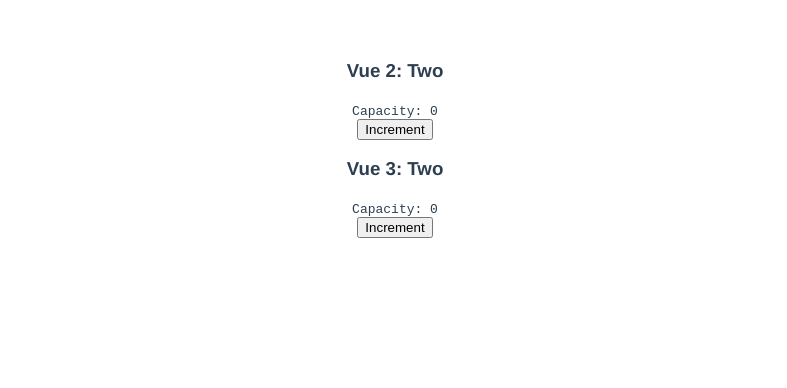
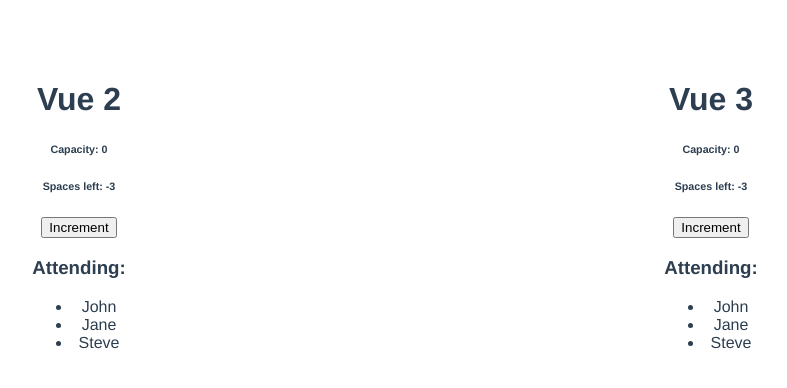
Before and after one commit to luisquezada881213/Vue2_vs_Vue3, a Vue app: page / in a window 1280 px wide. Shown: the top 388 px of the page, without its empty margins (245-1032 px from the left). Built offline with nearby package versions, Linux system fonts and the light colour scheme.

Commit message:
lesson 4

```diff
--- a/src/App.vue
+++ b/src/App.vue
@@ -1,21 +1,21 @@
 <template>
   <div id="app">
-    <Vue2Two />
-    <Vue3Two />
+    <Vue2/>
+    <Vue3/>
   </div>
 </template>
 
 <script>
 //import Vue2One from './components/Vue2/One'
 //import Vue3One from './components/Vue3/One'
-import Vue2Two from './components/Vue2/Two'
-import Vue3Two from './components/Vue3/Two'
+import Vue2 from './components/Vue2/Capacity'
+import Vue3 from './components/Vue3/Capacity'
 
 export default {
   name: 'App',
   components: {
-    Vue2Two,
-    Vue3Two
+    Vue2,
+    Vue3
   }
 }
 </script>
@@ -28,5 +28,7 @@
   text-align: center;
   color: #2c3e50;
   margin-top: 60px;
+  display: flex;
+  justify-content: space-around;
 }
 </style>
--- /dev/null
+++ b/src/components/Vue2/Capacity.vue
@@ -0,0 +1,35 @@
+<template>
+    <div>
+        <h1>Vue 2</h1>
+        <h6>Capacity: {{capacity}}</h6>
+        <h6>Spaces left: {{spacesLeft}}</h6>
+        <button @click="increment">Increment</button>
+        <h3>Attending:</h3>
+        <ul>
+            <li v-for="(name , index) in attending" :key="index">
+                {{name}}
+            </li>
+        </ul>
+    </div>
+</template>
+<script>
+export default {
+    name: "Vue2Two",
+    methods: {
+        increment : function(){
+            this.capacity++
+        }
+    },
+    data(){
+        return{
+            capacity: 0,
+            attending: ['John', 'Jane', 'Steve']
+        }
+    },
+    computed: {
+        spacesLeft: function (){
+            return this.capacity - this.attending.length
+        }
+    },
+}
+</script>
--- a/src/components/Vue2/Two.vue
+++ /dev/null
@@ -1,23 +0,0 @@
-<template>
-    <div>
-        <h3>Vue 2: Two</h3>
-        <code>Capacity: {{capacity}}</code>
-        <br/>
-        <button @click="increment">Increment</button>
-    </div>
-</template>
-<script>
-export default {
-    name: "Vue2Two",
-    methods: {
-        increment(){
-            this.capacity++
-        }
-    },
-    data(){
-        return{
-            capacity: 0
-        }
-    }
-}
-</script>
--- /dev/null
+++ b/src/components/Vue3/Capacity.vue
@@ -0,0 +1,35 @@
+<template>
+    <div>
+        <h1>Vue 3</h1>
+        <h6>Capacity: {{capacity}}</h6>
+        <h6>Spaces left: {{spacesLeft}}</h6>
+        <button @click="increment">Increment</button>
+        <h3>Attending:</h3>
+        <ul>
+            <li v-for="(name , index) in attending" :key="index">
+                {{name}}
+            </li>
+        </ul>
+    </div>
+</template>
+<script>
+import { ref, computed } from '@vue/composition-api'
+export default {
+    setup(){
+        const capacity = ref(0)
+        const attending = ref(['John', 'Jane', 'Steve'])
+        const spacesLeft = computed(()=>{
+            return capacity.value - attending.value.length
+        })
+        function increment () {
+            capacity.value++
+        }
+        return {
+            capacity,
+            attending,
+            spacesLeft,
+            increment
+        }
+    }
+}
+</script>
--- a/src/components/Vue3/Two.vue
+++ /dev/null
@@ -1,23 +0,0 @@
-<template>
-    <div>
-        <h3>Vue 3: Two</h3>
-        <code>Capacity: {{capacity}}</code>
-        <br/>
-        <button @click="increment">Increment</button>
-    </div>
-</template>
-<script>
-import { ref } from '@vue/composition-api'
-export default {
-    setup(){
-        const capacity = ref(0)
-        const increment = () => {
-            capacity.value++
-        }
-        return {
-            capacity,
-            increment
-        }
-    }
-}
-</script>
```
Also changed, not shown: src/components/Vue2/One.vue (deleted, +0 -16 lines), src/components/Vue3/One.vue (deleted, +0 -17 lines).
